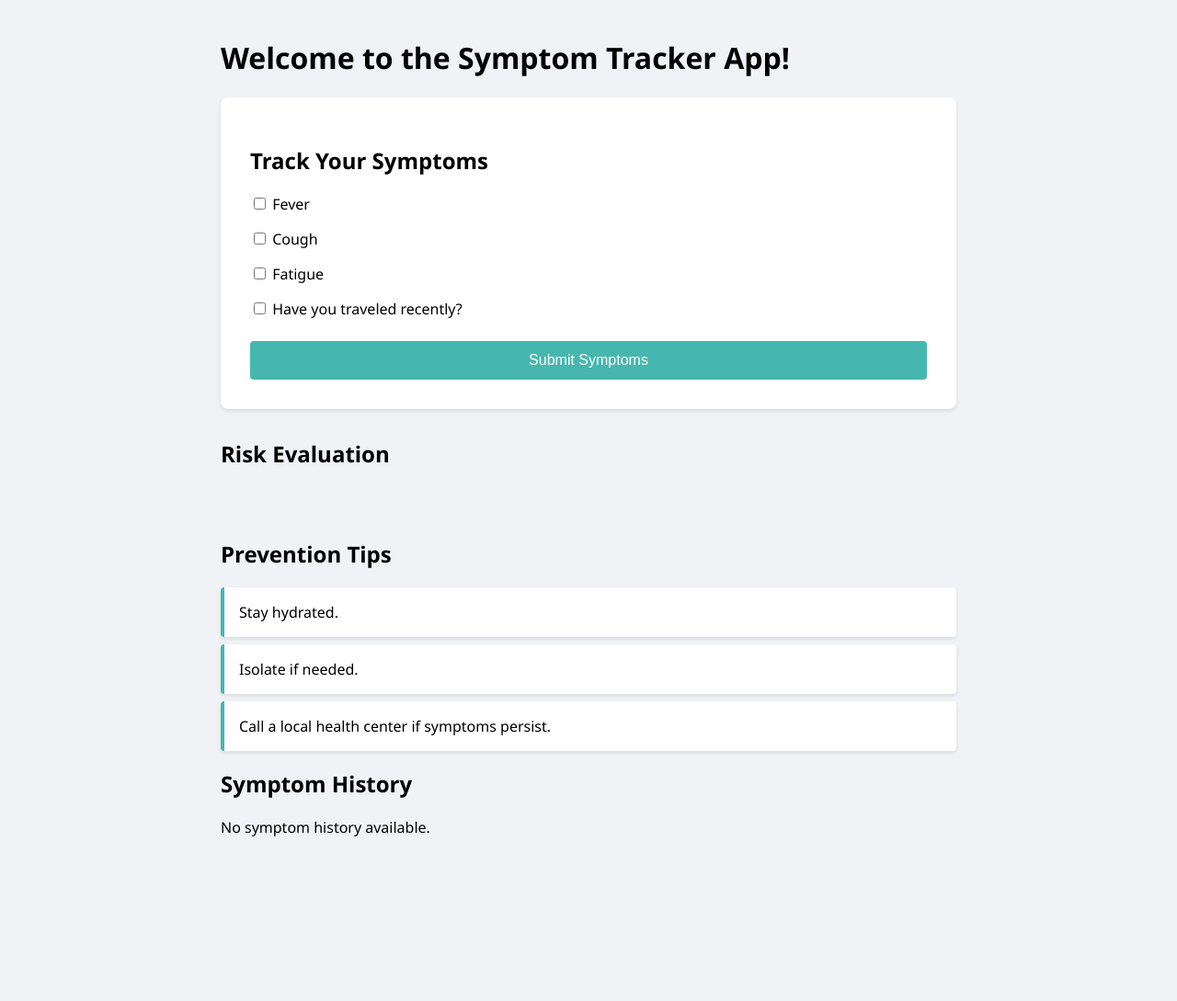
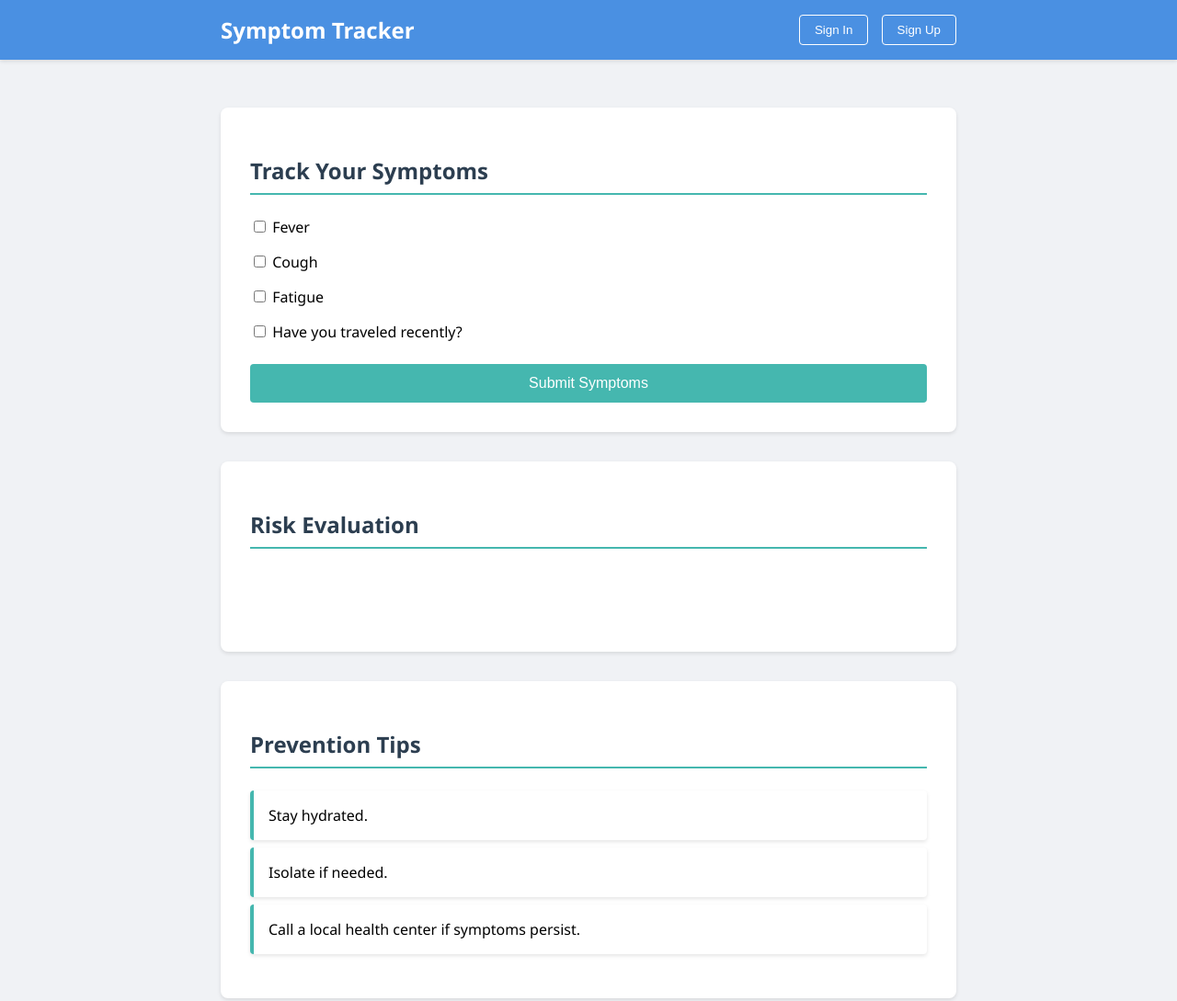
Before and after one commit to aniluk16/EPIDEMIC1, a plain HTML site: page Epidemic Prototype/index.html in a window 1280 px wide. Shown: the top 1089 px of the page at 92% size. Before the commit the page ends 947 px from the top, so only its background shows below. Drawn offline with Linux system fonts and the light colour scheme.

Commit message:
Update index.html

```diff
--- a/Epidemic Prototype/index.html
+++ b/Epidemic Prototype/index.html
@@ -1,4 +1,3 @@
-<!-- index.html -->
 <!DOCTYPE html>
 <html lang="en">
 <head>
@@ -8,11 +7,31 @@
     <link rel="stylesheet" href="styles.css">
 </head>
 <body>
+    <nav class="nav-bar">
+        <div class="nav-content">
+            <h1 class="nav-title">Symptom Tracker</h1>
+            <div class="auth-buttons">
+                <button id="loginBtn">Sign In</button>
+                <button id="signupBtn">Sign Up</button>
+            </div>
+        </div>
+    </nav>
+
+    <div class="login-modal" id="loginModal">
+        <div class="modal-content">
+            <button class="close-modal" id="closeModal">&times;</button>
+            <h2>Sign In</h2>
+            <form id="loginForm" class="login-form">
+                <input type="email" placeholder="Email" required>
+                <input type="password" placeholder="Password" required>
+                <button type="submit" class="submit-btn">Sign In</button>
+            </form>
+        </div>
+    </div>
+
     <div class="container">
-        <h1>Welcome to the Symptom Tracker App!</h1>
-
         <div class="form-section">
-            <h2>Track Your Symptoms</h2>
+            <h2 class="section-title">Track Your Symptoms</h2>
             <form id="symptomForm">
                 <div class="symptom-group">
                     <label>
@@ -32,18 +51,18 @@
             </form>
         </div>
 
-        <div class="risk-section">
-            <h2>Risk Evaluation</h2>
+        <div class="form-section">
+            <h2 class="section-title">Risk Evaluation</h2>
             <div id="riskDisplay" class="risk-display"></div>
         </div>
 
-        <div class="advice-section">
-            <h2>Prevention Tips</h2>
+        <div class="form-section">
+            <h2 class="section-title">Prevention Tips</h2>
             <ul id="adviceList" class="advice-list"></ul>
         </div>
 
-        <div class="history-section">
-            <h2>Symptom History</h2>
+        <div class="form-section">
+            <h2 class="section-title">Symptom History</h2>
             <div id="historyDisplay" class="history-display"></div>
         </div>
     </div>
```
